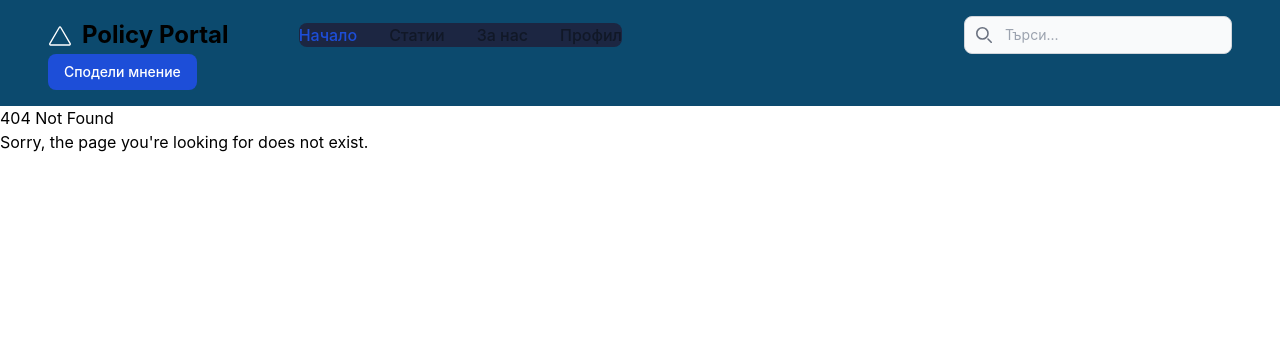
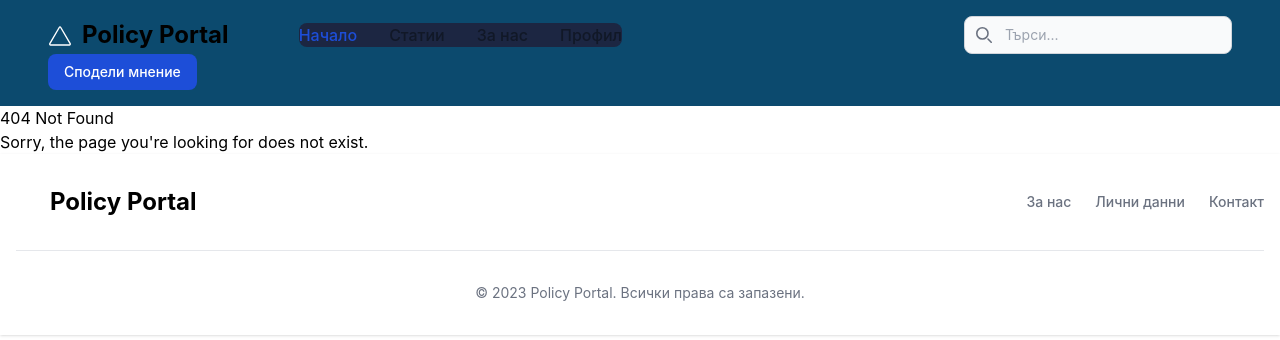
Before and after one commit to rstoyanovv/PolicyPortal, a React (Create React App) app in the folder frontend/: page /articles in a window 1280 px wide. Before the commit this address had no page. Shown: the top 340 px of the page. Built offline with nearby package versions, Linux system fonts and the light colour scheme.

Commit message:
Added footer

```diff
--- a/frontend/src/App.js
+++ b/frontend/src/App.js
@@ -4,6 +4,7 @@ import { BrowserRouter as Router, Routes, Route } from 'react-router-dom';
 import WelcomeScreen from './screens/WelcomeScreen';
 import NotFound from './screens/NotFound';
 import NavigationBar from './components/NavigationBar';
+import Footer from './components/Footer';
 
 function App() {
   return (
@@ -15,6 +16,7 @@ function App() {
           <Route path='*' element={< NotFound />}></Route>
         </Routes>
       </Router>
+      <Footer />
     </>
   );
 }
--- /dev/null
+++ b/frontend/src/components/Footer.js
@@ -0,0 +1,29 @@
+export default function Footer() {
+    return (
+        <footer class="bg-white shadow dark:bg-[#1c2642]">
+            <div class="w-full max-w-screen-xl mx-auto p-4 md:py-8">
+                <div class="sm:flex sm:items-center sm:justify-between">
+                    <a href="/" class="flex items-center">
+                        <svg xmlns="http://www.w3.org/2000/svg" width="24" height="24" fill="white" class="bi bi-triangle pt-0.5 mr-0.5" viewBox="0 0 16 16">
+                            <path d="M7.938 2.016A.13.13 0 0 1 8.002 2a.13.13 0 0 1 .063.016.146.146 0 0 1 .054.057l6.857 11.667c.036.06.035.124.002.183a.163.163 0 0 1-.054.06.116.116 0 0 1-.066.017H1.146a.115.115 0 0 1-.066-.017.163.163 0 0 1-.054-.06.176.176 0 0 1 .002-.183L7.884 2.073a.147.147 0 0 1 .054-.057zm1.044-.45a1.13 1.13 0 0 0-1.96 0L.165 13.233c-.457.778.091 1.767.98 1.767h13.713c.889 0 1.438-.99.98-1.767L8.982 1.566z" />
+                        </svg>
+                        <span class="ml-2 self-center text-2xl  whitespace-nowrap dark:text-white font-bold">Policy Portal</span>
+                    </a>
+                    <ul class="flex flex-wrap items-center mb-6 text-sm font-medium text-gray-500 sm:mb-0 dark:text-gray-400">
+                        <li>
+                            <a href="/us" class="mr-4 hover:underline md:mr-6 ">За нас</a>
+                        </li>
+                        <li>
+                            <a href="/personal" class="mr-4 hover:underline md:mr-6">Лични данни</a>
+                        </li>
+                        <li>
+                            <a href="/contact" class="hover:underline">Контакт</a>
+                        </li>
+                    </ul>
+                </div>
+                <hr class="my-6 border-gray-200 sm:mx-auto dark:border-gray-700 lg:my-8" />
+                <span class="block text-sm text-gray-500 sm:text-center dark:text-gray-400">© 2023 <a href="/" class="hover:underline">Policy Portal</a>.  Всички права са запазени. </span>
+            </div>
+        </footer>
+    );
+}
```
